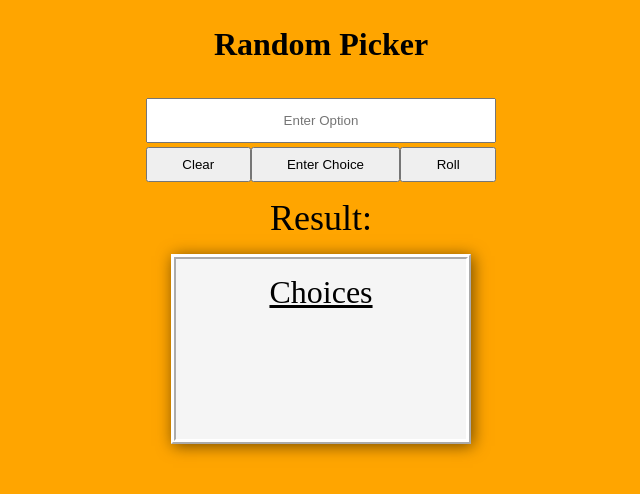
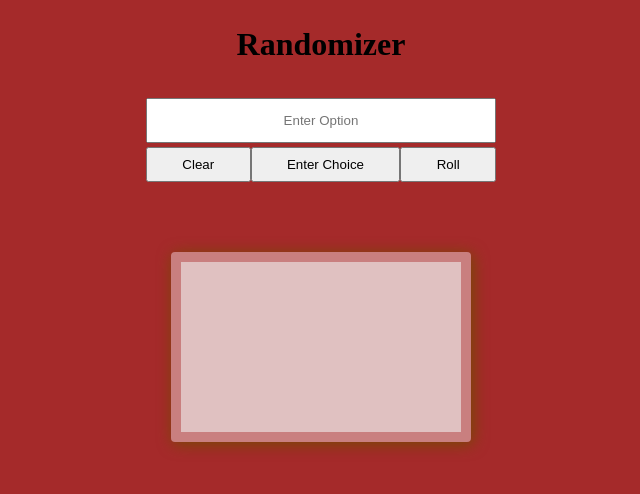
Before and after one commit to bnicholas10/Randomizer, a React (Create React App) app: page / in a window 1280 px wide. Shown: the top 494 px of the page, without its empty margins (319-959 px from the left). Built offline with nearby package versions, Linux system fonts and the light colour scheme.

Commit message:
small styling changes

```diff
--- a/src/App.js
+++ b/src/App.js
@@ -1,5 +1,10 @@
 import "./app.scss";
 import { useState } from "react";
+
+// make result appear as pop up
+// make multiple sets
+// animation for picking and result
+// add option for number of rolls
 
 function App() {
   const [options, setOptions] = useState([]);
@@ -11,11 +16,9 @@ function App() {
     // console.log(arr[randomIndex]);
     setResult(arr[randomIndex]);
   }
-  // add option for number of rolls
 
   const handleSubmit = (e) => {
     e.preventDefault();
-    // console.log("Submit Button");
     if (!input) {
       setResult("Must enter an option");
       setTimeout(() => {
@@ -38,7 +41,6 @@ function App() {
 
   const handleRoll = (e) => {
     e.preventDefault();
-    // console.log("Roll Button");
     if (options.length < 2) {
       setResult("Must enter more than one option");
       setTimeout(() => {
@@ -51,7 +53,7 @@ function App() {
 
   return (
     <div className="App">
-      <h1 className="Title">Random Picker</h1>
+      <h1 className="Title">Randomizer</h1>
       <form>
         <input
           className="inputBox"
@@ -71,9 +73,11 @@ function App() {
           <button onClick={handleRoll}>Roll</button>
         </div>
       </form>
-      <div id="result">Result: {result}</div>
+      <div id="resultContainer">
+        {result && <div id="result">Result: {result}</div>}
+      </div>
       <div className="optionList">
-        <p>Choices</p>
+        {/* <p>Choices</p> */}
         <ul>
           {options.map((option, i) => (
             <li key={i}>{option}</li>
@@ -84,8 +88,4 @@ function App() {
   );
 }
 
-// make result appear as pop up
-// make multiple sets
-// animation for picking and result
-
 export default App;
--- a/src/app.scss
+++ b/src/app.scss
@@ -1,16 +1,16 @@
-$myColor: orange;
+$primary: brown;
+$secondary: red;
+$tertiary: blue;
 
 body {
-  background-color: $myColor;
+  background-color: $primary;
   padding: 2%;
 }
 
 .App {
-  // background-color: $myColor;
   display: flex;
   flex-direction: column;
   align-items: center;
-  justify-content: center;
 }
 
 .Title {
@@ -52,11 +52,12 @@ form {
   display: flex;
   flex-direction: column;
   align-items: center;
-  background-color: whitesmoke;
+  background-color: rgba(245, 245, 245, 0.75);
   min-height: 190px;
   min-width: 300px;
-  border: 5px white ridge;
-  // border-radius: 10px;
+  border: 10px rgba(255, 255, 255, 0.4) solid;
+  background-clip: padding-box;
+  border-radius: 4px;
   padding: 15px;
   box-shadow: 2px 2px 15px rgb(115, 75, 0);
   ul {
@@ -83,6 +84,15 @@ form {
     text-decoration: underline;
     margin-bottom: 15px;
   }
+  &:hover {
+    border: 10px rgba(255, 255, 255, 0.5) solid;
+    background-color: rgba(245, 245, 245, 0.8);
+  }
+}
+
+#resultContainer {
+  // background-color: blueviolet;
+  height: 55px;
 }
 
 #result {
```
